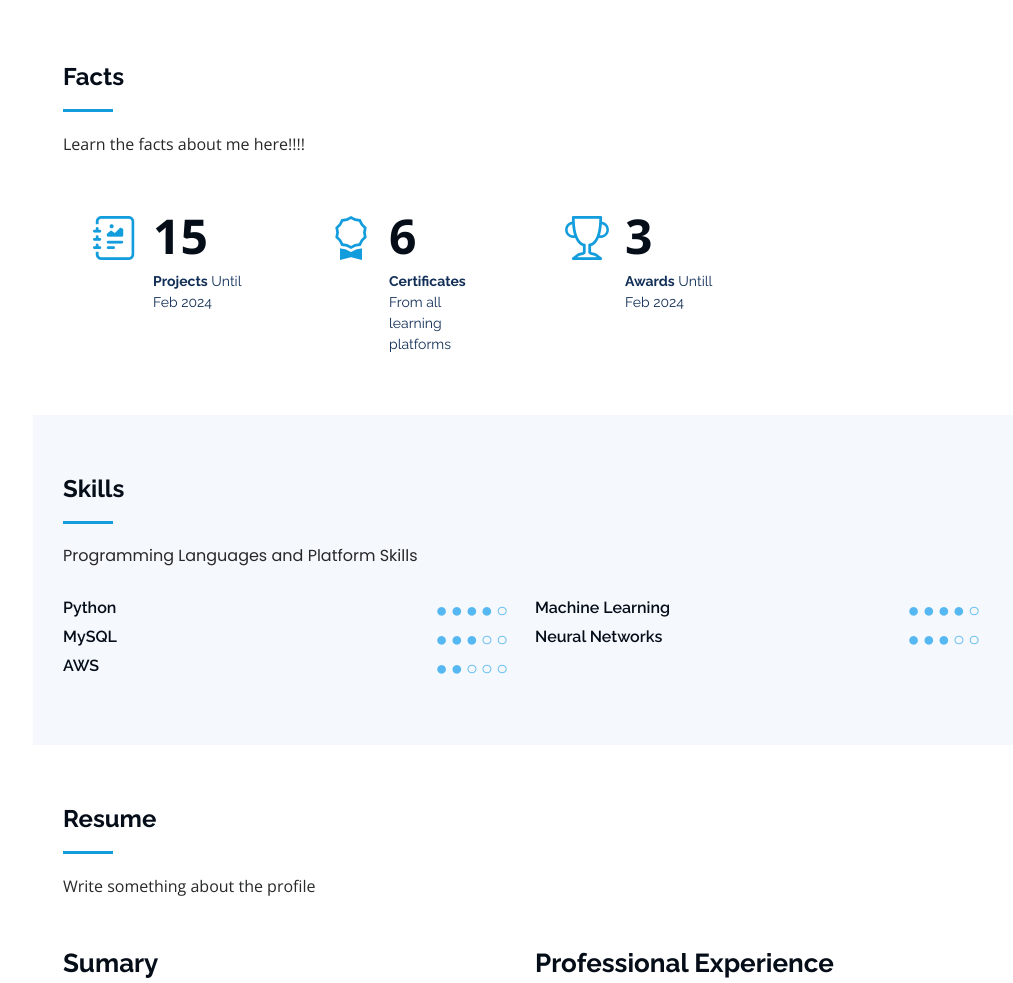
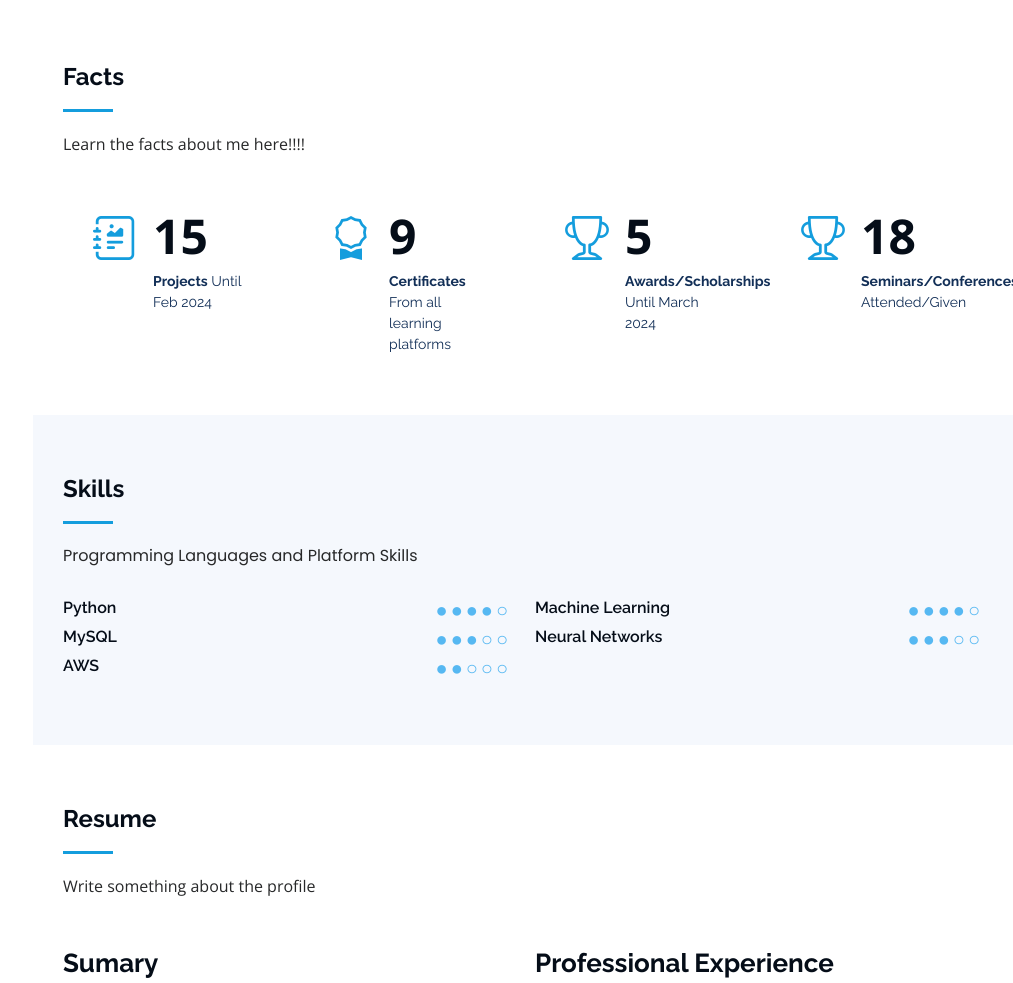
Before and after one commit to AbhijitChallapalli/AbhijitChallapalli.github.io, a plain HTML site: page iPortfolio/index.html in a window 1280 px wide. Shown: the part 1422-2405 px from the top of the page, without its empty margins (267-1280 px from the left). Drawn offline with nearby package versions, Linux system fonts and the light colour scheme.

Commit message:
Optimizing

```diff
--- a/iPortfolio/index.html
+++ b/iPortfolio/index.html
@@ -137,14 +137,6 @@
 
         <div class="row no-gutters">
 
-         <!-- <div class="col-lg-3 col-md-6 d-md-flex align-items-md-stretch" data-aos="fade-up">
-            <div class="count-box">
-              <i class="bi bi-emoji-smile"></i>
-              <span data-purecounter-start="0" data-purecounter-end="232" data-purecounter-duration="1" class="purecounter"></span>
-              <p><strong>Happy Clients</strong> consequuntur quae</p>
-            </div>
-          </div>-->
-
           <div class="col-lg-3 col-md-6 d-md-flex align-items-md-stretch" data-aos="fade-up" data-aos-delay="100">
             <div class="count-box">
               <i class="bi bi-journal-richtext"></i>
@@ -156,7 +148,7 @@
           <div class="col-lg-3 col-md-6 d-md-flex align-items-md-stretch" data-aos="fade-up" data-aos-delay="200">
             <div class="count-box">
               <i class="bi bi-award"></i>
-              <span data-purecounter-start="0" data-purecounter-end="6" data-purecounter-duration="1" class="purecounter"></span>
+              <span data-purecounter-start="0" data-purecounter-end="9" data-purecounter-duration="1" class="purecounter"></span>
               <p><strong>Certificates</strong> From all learning platforms</p>
             </div>
           </div>
@@ -164,8 +156,16 @@
           <div class="col-lg-3 col-md-6 d-md-flex align-items-md-stretch" data-aos="fade-up" data-aos-delay="300">
             <div class="count-box">
               <i class="bi bi-trophy"></i>
-              <span data-purecounter-start="0" data-purecounter-end="3" data-purecounter-duration="1" class="purecounter"></span>
-              <p><strong>Awards</strong> Untill Feb 2024</p>
+              <span data-purecounter-start="0" data-purecounter-end="5" data-purecounter-duration="1" class="purecounter"></span>
+              <p><strong>Awards/Scholarships</strong> Until March 2024</p>
+            </div>
+          </div>
+
+          <div class="col-lg-3 col-md-6 d-md-flex align-items-md-stretch" data-aos="fade-up" data-aos-delay="300">
+            <div class="count-box">
+              <i class="bi bi-trophy"></i>
+              <span data-purecounter-start="0" data-purecounter-end="18" data-purecounter-duration="1" class="purecounter"></span>
+              <p><strong>Seminars/Conferences </strong> Attended/Given</p>
             </div>
           </div>
 
@@ -174,85 +174,6 @@
       </div>
     </section><!-- End Facts Section -->
 
-    <!-- ======= Skills Section ======= -->
-    <!--<section id="skills" class="skills section-bg">
-      <div class="container">
-
-        <div class="section-title">
-          <h2>Skills</h2>
-          <p>Programming languages and Platform Skills</p>
-        </div>
-
-        <div class="row skills-content">
-
-          <div class="col-lg-6" data-aos="fade-up">
-
-            <div class="progress">
-              <span class="skill">Python <i class="val">90%</i></span>
-              <div class="progress-bar-wrap">
-                <div class="progress-bar" role="progressbar" aria-valuenow="100" aria-valuemin="0" aria-valuemax="100"></div>
-              </div>
-            </div>
-
-            <div class="progress">
-              <span class="skill">MySQL <i class="val">90%</i></span>
-              <div class="progress-bar-wrap">
-                <div class="progress-bar" role="progressbar" aria-valuenow="90" aria-valuemin="0" aria-valuemax="100"></div>
-              </div>
-            </div>
-
-            <div class="progress">
-              <span class="skill">AWS <i class="val">60%</i></span>
-              <div class="progress-bar-wrap">
-                <div class="progress-bar" role="progressbar" aria-valuenow="75" aria-valuemin="0" aria-valuemax="100"></div>
-              </div>
-            </div>
-
-            <div class="progress">
-              <span class="skill">Pandas <i class="val">95%</i></span>
-              <div class="progress-bar-wrap">
-                <div class="progress-bar" role="progressbar" aria-valuenow="80" aria-valuemin="0" aria-valuemax="100"></div>
-              </div>
-            </div>
-
-          </div>
-
-          <div class="col-lg-6" data-aos="fade-up" data-aos-delay="100">
-
-            <div class="progress">
-              <span class="skill">Machine Learning <i class="val">80%</i></span>
-              <div class="progress-bar-wrap">
-                <div class="progress-bar" role="progressbar" aria-valuenow="80" aria-valuemin="0" aria-valuemax="100"></div>
-              </div>
-            </div>
-
-            <div class="progress">
-              <span class="skill">Neural Networks <i class="val">65%</i></span>
-              <div class="progress-bar-wrap">
-                <div class="progress-bar" role="progressbar" aria-valuenow="90" aria-valuemin="0" aria-valuemax="100"></div>
-              </div>
-            </div>
-
-            <div class="progress">
-              <span class="skill">Tableau & PowerBI <i class="val">60%</i></span>
-              <div class="progress-bar-wrap">
-                <div class="progress-bar" role="progressbar" aria-valuenow="55" aria-valuemin="0" aria-valuemax="100"></div>
-              </div>
-            </div>
-
-            <div class="progress">
-              <span class="skill">Numpy <i class="val">100%</i></span>
-              <div class="progress-bar-wrap">
-                <div class="progress-bar" role="progressbar" aria-valuenow="80" aria-valuemin="0" aria-valuemax="100"></div>
-              </div>
-            </div>
-
-          </div>
-
-        </div>
-
-      </div>
-    </section>--> <!-- End Skills Section -->
     <!-- Skills Section -->
     <section id="skills" class="skills section-bg">
       <div class="container">
@@ -361,17 +282,6 @@
                 <li>Instrumental in onboarding and mentoring, empowering 5 new contractors in data analysis for client JetBlue.</li>
               </ul>
             </div>
-            <!--<div class="resume-item">
-              <h4>Graphic design specialist</h4>
-              <h5>2017 - 2018</h5>
-              <p><em>Stepping Stone Advertising, New York, NY</em></p>
-              <ul>
-                <li>Developed numerous marketing programs (logos, brochures,infographics, presentations, and advertisements).</li>
-                <li>Managed up to 5 projects or tasks at a given time while under pressure</li>
-                <li>Recommended and consulted with clients on the most appropriate graphic design</li>
-                <li>Created 4+ design presentations and proposals a month for clients and account managers</li>
-              </ul>
-            </div>-->
           </div>
         </div>
 
@@ -496,7 +406,7 @@
     </section><!-- End Portfolio Section -->
 
     <!-- ======= Services Section ======= -->
-    <!--<section id="services" class="services">
+    <!-- <section id="services" class="services">
       <div class="container">
 
         <div class="section-title">
@@ -538,10 +448,10 @@
         </div>
 
       </div>
-    </section>--><!-- End Services Section -->
+    </section>< End Services Section -->
 
     <!-- ======= Testimonials Section ======= -->
-    <!--<section id="testimonials" class="testimonials section-bg">
+    <!-- <!-- <section id="testimonials" class="testimonials section-bg">
       <div class="container">
 
         <div class="section-title">
@@ -563,9 +473,9 @@
                 <h3>Saul Goodman</h3>
                 <h4>Ceo &amp; Founder</h4>
               </div>
-            </div>--><!-- End testimonial item -->
+            </div> End testimonial item -->
 
-            <!--<div class="swiper-slide">
+            <!-- <div class="swiper-slide">
               <div class="testimonial-item" data-aos="fade-up" data-aos-delay="100">
                 <p>
                   <i class="bx bxs-quote-alt-left quote-icon-left"></i>
@@ -576,9 +486,9 @@
                 <h3>Sara Wilsson</h3>
                 <h4>Designer</h4>
               </div>
-            </div>--><!-- End testimonial item -->
+            </div>End testimonial item -->
 
-            <!--<div class="swiper-slide">
+            <!-- <div class="swiper-slide">
               <div class="testimonial-item" data-aos="fade-up" data-aos-delay="200">
                 <p>
                   <i class="bx bxs-quote-alt-left quote-icon-left"></i>
@@ -589,9 +499,9 @@
                 <h3>Jena Karlis</h3>
                 <h4>Store Owner</h4>
               </div>
-            </div>--><!-- End testimonial item -->
+            </div>End testimonial item -->
 
-            <!--<div class="swiper-slide">
+            <!-- <div class="swiper-slide">
               <div class="testimonial-item" data-aos="fade-up" data-aos-delay="300">
                 <p>
                   <i class="bx bxs-quote-alt-left quote-icon-left"></i>
@@ -602,9 +512,9 @@
                 <h3>Matt Brandon</h3>
                 <h4>Freelancer</h4>
               </div>
-            </div>--><!-- End testimonial item -->
+            </div>End testimonial item -->
 
-            <!--<div class="swiper-slide">
+            <!-- <div class="swiper-slide">
               <div class="testimonial-item" data-aos="fade-up" data-aos-delay="400">
                 <p>
                   <i class="bx bxs-quote-alt-left quote-icon-left"></i>
@@ -615,14 +525,14 @@
                 <h3>John Larson</h3>
                 <h4>Entrepreneur</h4>
               </div>
-            </div>--><!-- End testimonial item -->
+            </div> End testimonial item
 
-          <!--</div>
+          </div>
           <div class="swiper-pagination"></div>
         </div>
 
       </div>
-    </section>--><!-- End Testimonials Section -->
+    </section>End Testimonials Section -->
 
     <!-- ======= Contact Section ======= -->
     <section id="contact" class="contact">
@@ -655,7 +565,6 @@
                 <p>+1 945 400 9320</p>
               </div>
 
-              <!--<iframe src="https://www.google.com/maps/embed?pb=!1m14!1m8!1m3!1d12097.433213460943!2d-74.0062269!3d40.7101282!3m2!1i1024!2i768!4f13.1!3m3!1m2!1s0x0%3A0xb89d1fe6bc499443!2sDowntown+Conference+Center!5e0!3m2!1smk!2sbg!4v1539943755621" frameborder="0" style="border:0; width: 100%; height: 290px;" allowfullscreen></iframe>-->
               <iframe src="https://www.google.com/maps/embed?pb=!1m18!1m12!1m3!1d3356.170559100183!2d-97.1232942238645!3d32.73466148614858!2m3!1f0!2f0!3f0!3m2!1i1024!2i768!4f13.1!3m3!1m2!1s0x864e7d0ebdf2b47b%3A0x32cc0adf837f8168!2s1020%20W%20Abram%20St%2C%20Arlington%2C%20TX%2076013!5e0!3m2!1sen!2sus!4v1707877417424!5m2!1sen!2sus"  frameborder="0" style="border:0; width: 100%; height: 290px;" allowfullscreen></iframe>
             </div>
 
```
Also changed, not shown: iPortfolio/redundant.html (added, +79 -0 lines).
